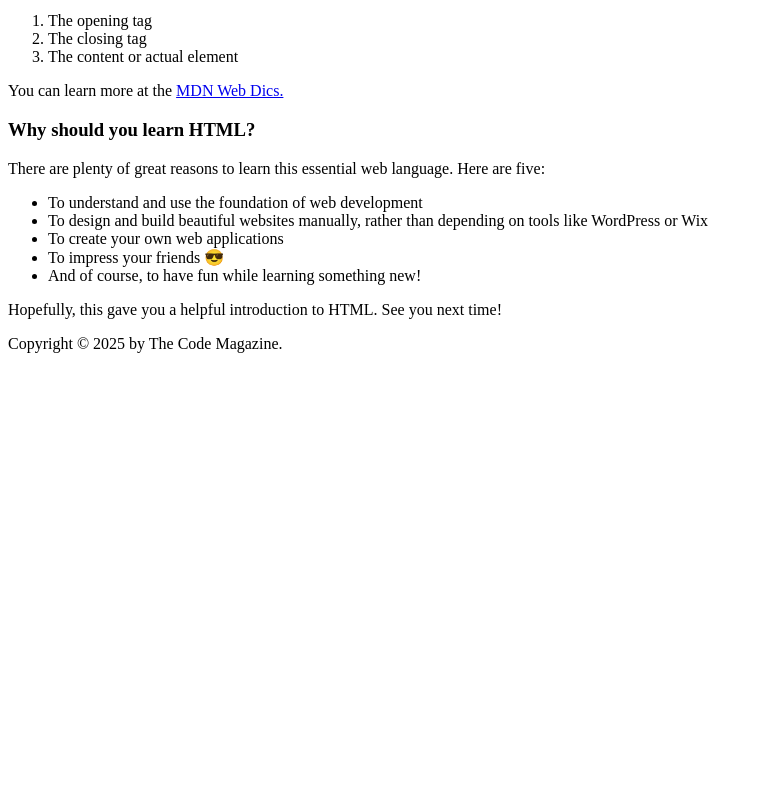
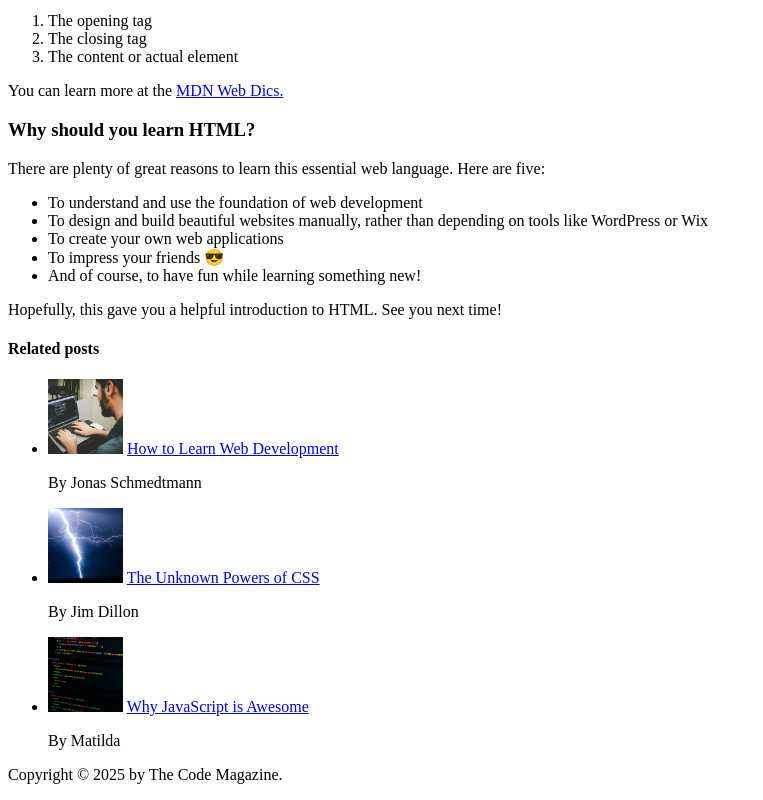
Before and after one commit to shaadsifat/Html-Css-Fundamental-with-Blog-Page, a plain HTML site: page index.html in a window 1280 px wide. Shown: the part 709-1509 px from the top of the page, without its empty margins (0-763 px from the left). Before the commit the page ends 1078 px from the top, so only its background shows below. Drawn offline with Linux system fonts and the light colour scheme.

Commit message:
Added Aside Section

```diff
--- a/index.html
+++ b/index.html
@@ -99,6 +99,36 @@
       </p>
     </article>
 
+    <aside>
+      <h4>Related posts</h4>
+
+      <ul>
+        <li>
+          <img
+            src="img/related-1.jpg"
+            alt="Man Coding in computer"
+            width="75px"
+          />
+          <a href="#">How to Learn Web Development</a>
+          <p>By Jonas Schmedtmann</p>
+        </li>
+        <li>
+          <img src="img/related-2.jpg" alt="Lightning" width="75px" />
+          <a href="#">The Unknown Powers of CSS</a>
+          <p>By Jim Dillon</p>
+        </li>
+        <li>
+          <img
+            src="img/related-3.jpg"
+            alt="Javascript code in screen"
+            width="75px"
+          />
+          <a href="#">Why JavaScript is Awesome</a>
+          <p>By Matilda</p>
+        </li>
+      </ul>
+    </aside>
+
     <footer>
       <p>Copyright &copy; 2025 by The Code Magazine.</p>
     </footer>
```
